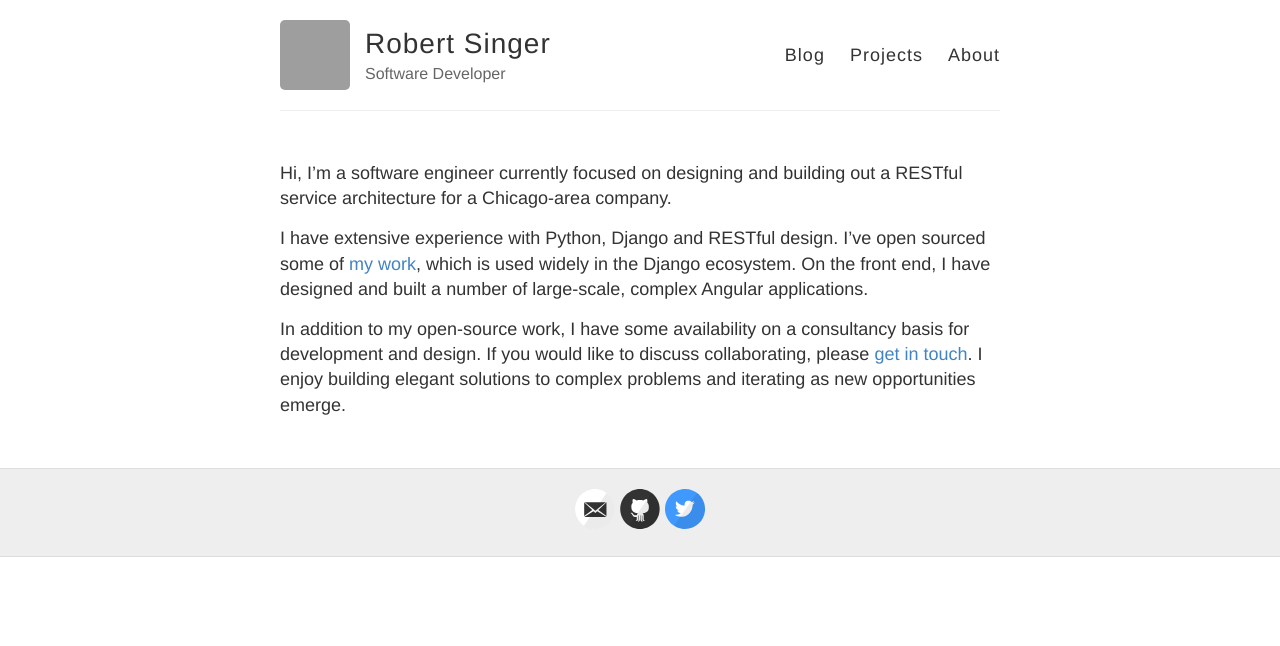
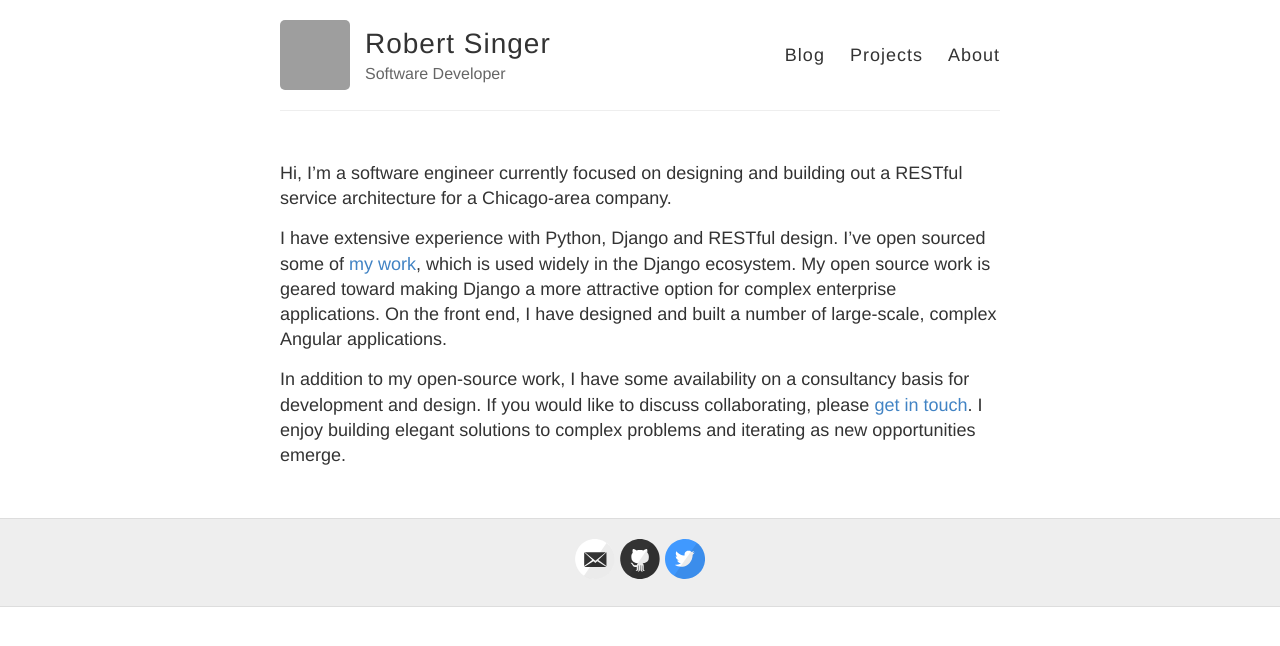
Before and after one commit to rsinger86/rsinger86.github.io, a Jekyll site: the page built from about.md, in a window 1280 px wide. Shown: the top 646 px of the page. Built offline with Jekyll 4.4.1, drawn with Linux system fonts in a browser that asks for light colours; grey boxes are pictures that could not be loaded.

Commit message:
Updates about

```diff
--- a/about.md
+++ b/about.md
@@ -6,6 +6,6 @@ permalink: /about/
 
 Hi, I'm a software engineer currently focused on designing and building out a RESTful service architecture for a Chicago-area company.
 
-I have extensive experience with Python, Django and RESTful design. I've open sourced some of <a href="{{ site.baseurl }}/projects">my work</a>, which is used widely in the Django ecosystem. On the front end, I have designed and built a number of large-scale, complex Angular applications.
+I have extensive experience with Python, Django and RESTful design. I've open sourced some of <a href="{{ site.baseurl }}/projects">my work</a>, which is used widely in the Django ecosystem. My open source work is geared toward making Django a more attractive option for complex enterprise applications. On the front end, I have designed and built a number of large-scale, complex Angular applications.
 
 In addition to my open-source work, I have some availability on a consultancy basis for development and design. If you would like to discuss collaborating, please <a href="mailto:robertgsinger@gmail.com">get in touch</a>. I enjoy building elegant solutions to complex problems and iterating as new opportunities emerge.
```
